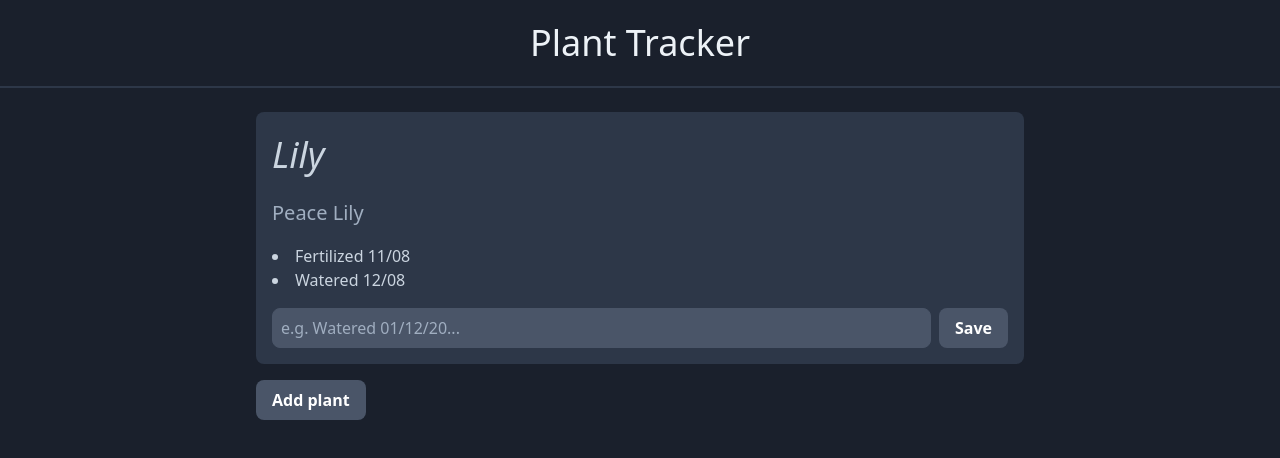
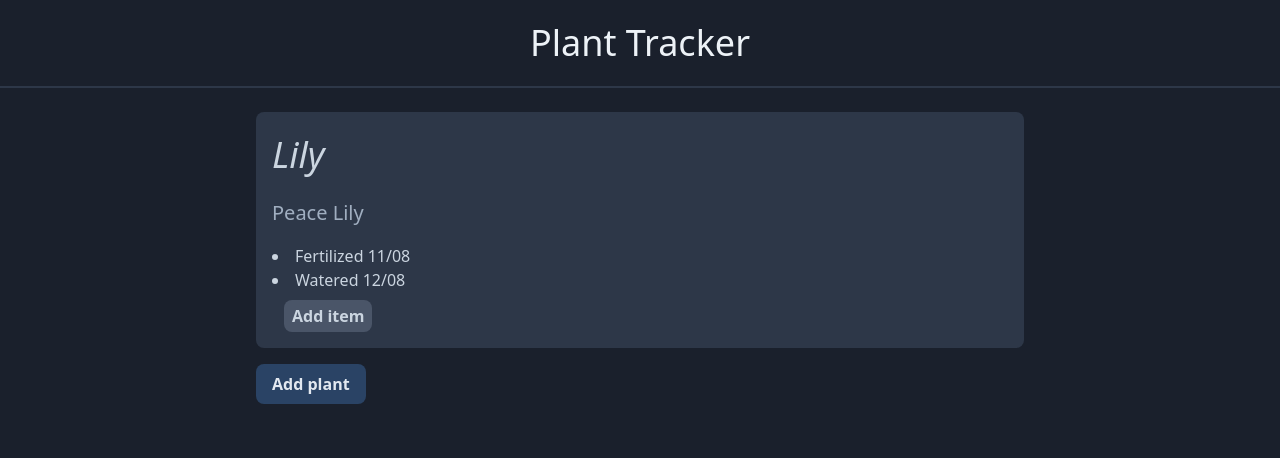
Before and after one commit to ekulz/plant-tracker, a Vue app: page / in a window 1280 px wide. Shown: the top 458 px of the page. Built offline with nearby package versions, Linux system fonts and the light colour scheme.

Commit message:
Add log input component for a plant

```diff
--- a/src/assets/styles/index.css
+++ b/src/assets/styles/index.css
@@ -5,11 +5,7 @@
 /* Buttons */
 
 .btn {
-  @apply bg-gray-700;
-  @apply text-white;
   @apply font-bold;
-  @apply py-2;
-  @apply px-4;
   @apply rounded-lg;
 }
 
@@ -20,6 +16,20 @@
 .btn:focus {
   @apply outline-none;
   @apply shadow-outline;
+}
+
+.btn-primary {
+  @apply bg-blue-900;
+  @apply text-gray-300;
+  @apply py-2;
+  @apply px-4;
+}
+
+.btn-secondary {
+  @apply bg-gray-700;
+  @apply text-gray-400;
+  @apply py-1;
+  @apply px-2;
 }
 
 /* Inputs */
--- a/src/components/AddPlant.vue
+++ b/src/components/AddPlant.vue
@@ -14,12 +14,20 @@
         v-model="newPlant.species"
       ></add-plant-input>
       <div class="m-4">
-        <button class="btn" v-on:click="savePlant()">Save</button>
-        <button class="btn ml-2" v-on:click="toggleEdit()">Cancel</button>
+        <button class="btn btn-primary" v-on:click="savePlant()">Save</button>
+        <button class="btn btn-primary ml-2" v-on:click="toggleEdit()">
+          Cancel
+        </button>
       </div>
     </div>
     <div class="w-3/5">
-      <button class="btn" v-if="!newPlant.editing" v-on:click="toggleEdit()">Add plant</button>
+      <button
+        class="btn btn-primary"
+        v-if="!newPlant.editing"
+        v-on:click="toggleEdit()"
+      >
+        Add plant
+      </button>
     </div>
   </div>
 </template>
@@ -29,7 +37,7 @@ import AddPlantInput from "./AddPlantInput.vue";
 
 export default {
   name: "add-plant",
-  data: function () {
+  data: function() {
     return {
       newPlant: {
         editing: false,
--- a/src/components/PlantListItem.vue
+++ b/src/components/PlantListItem.vue
@@ -6,32 +6,28 @@
       <ul class="list-disc list-inside">
         <li v-for="log in plant.logs" v-bind:key="log">{{ log }}</li>
       </ul>
-    </div>
-    <div class="flex m-4">
-      <input
-        type="text"
-        class="input w-full"
-        placeholder="e.g. Watered 01/12/20..."
-        v-model="plant.logEntry"
-      />
-      <button class="btn ml-2" v-on:click="saveLog()">Save</button>
+      <plant-list-item-log-input
+        v-on:update:log="saveLog($event)"
+      ></plant-list-item-log-input>
     </div>
   </div>
 </template>
 
 <script>
+import PlantListItemLogInput from "./PlantListItemLogInput.vue";
+
 export default {
   name: "plant-list-item",
   props: {
     plant: Object,
   },
   methods: {
-    saveLog() {
-      if (this.plant.logEntry) {
-        this.plant.logs.push(this.plant.logEntry);
-        this.plant.logEntry = "";
-      }
+    saveLog(log) {
+      this.plant.logs.push(log);
     },
+  },
+  components: {
+    PlantListItemLogInput,
   },
 };
 </script>
--- /dev/null
+++ b/src/components/PlantListItemLogInput.vue
@@ -0,0 +1,59 @@
+<template>
+  <div class="ml-3 mt-2">
+    <button
+      class="btn btn-secondary"
+      v-if="!this.isEditing"
+      v-on:click="toggleEdit()"
+    >
+      Add item
+    </button>
+    <div class="w-full">
+      <input
+        type="text"
+        class="input"
+        placeholder="e.g. Watered 01/12/20.."
+        v-if="this.isEditing"
+        v-model="data"
+      />
+    </div>
+    <div class="mt-2">
+      <button
+        class="btn btn-secondary"
+        v-if="this.isEditing"
+        v-on:click="updateLog()"
+      >
+        Add
+      </button>
+      <button
+        class="btn btn-secondary ml-2"
+        v-if="this.isEditing"
+        v-on:click="toggleEdit()"
+      >
+        Cancel
+      </button>
+    </div>
+  </div>
+</template>
+
+<script>
+export default {
+  name: "plant-list-item-log-input",
+  data: function() {
+    return {
+      isEditing: false,
+      data: "",
+    };
+  },
+  methods: {
+    toggleEdit() {
+      this.isEditing = !this.isEditing;
+    },
+    updateLog() {
+      if (this.data) {
+        this.$emit("update:log", this.data);
+        this.data = "";
+      }
+    },
+  },
+};
+</script>
```
